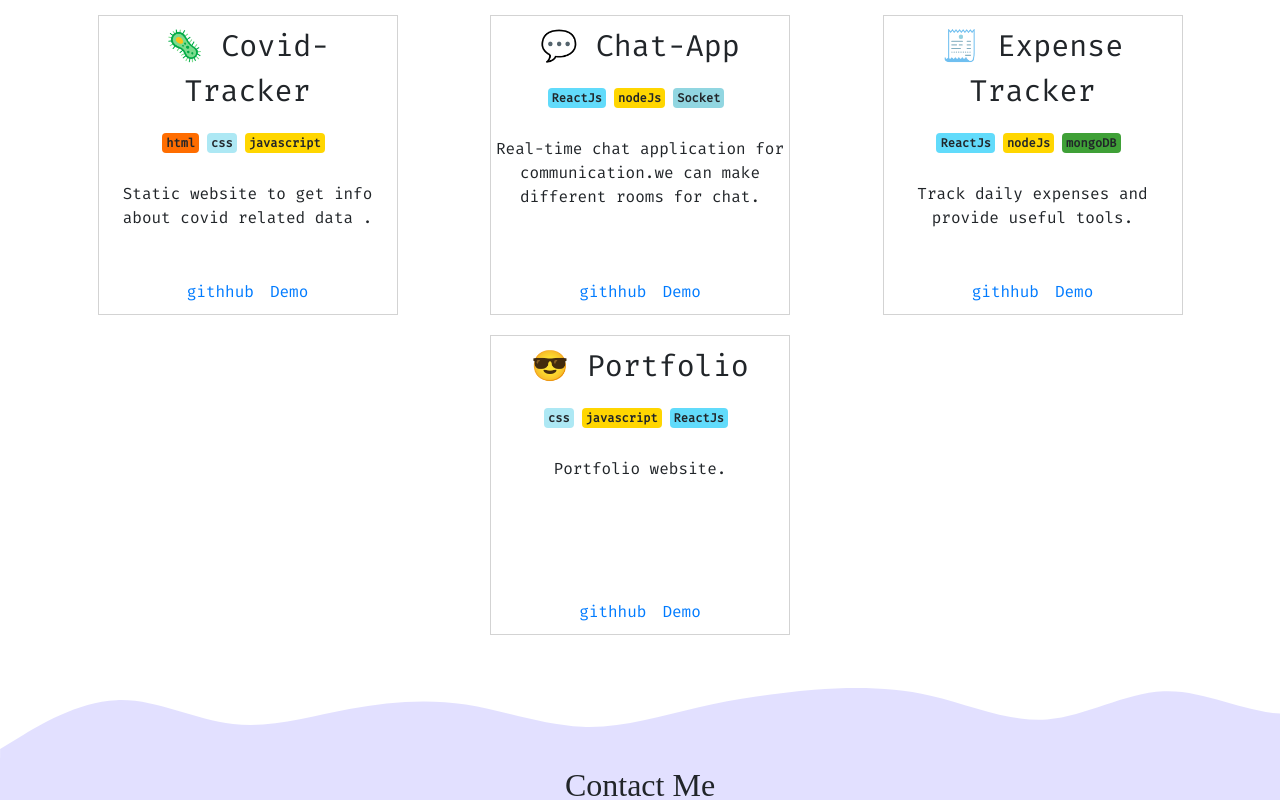
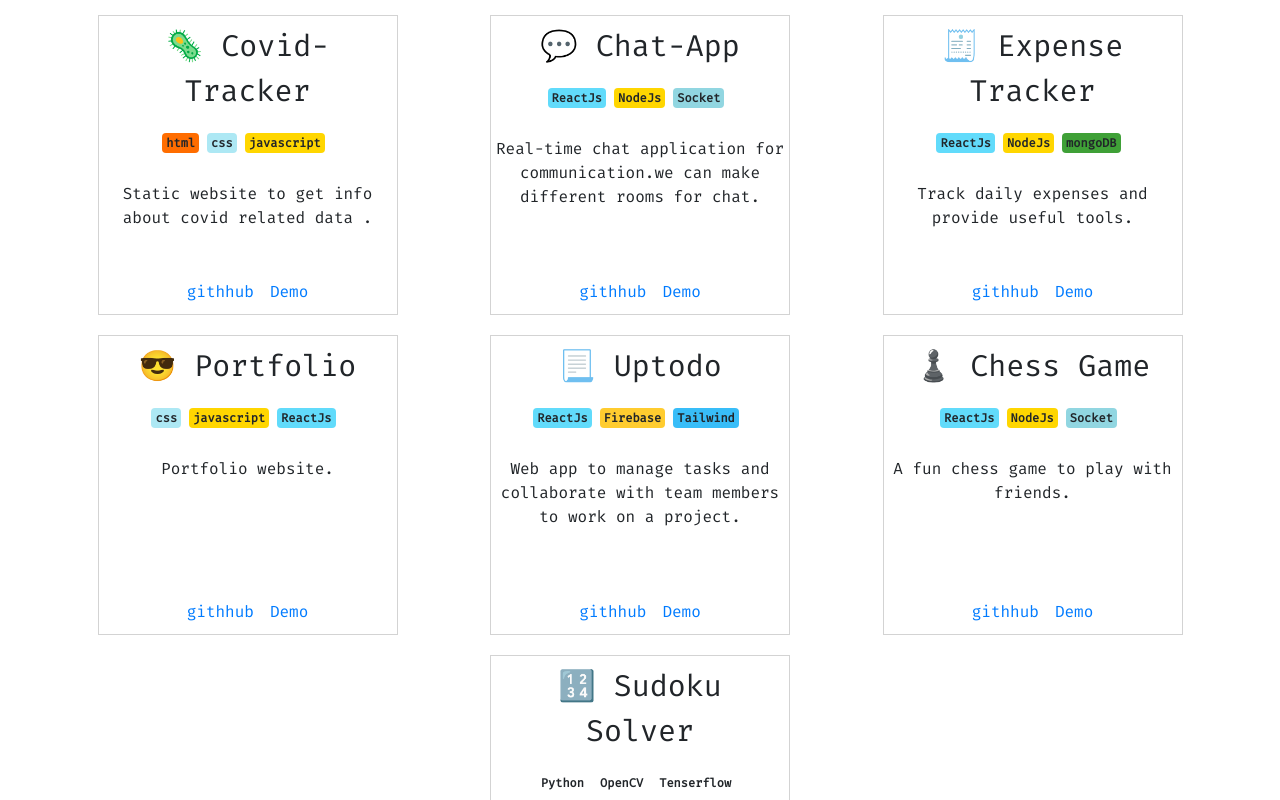
Before and after one commit to nvishal2580/Portfolio, a React (Create React App) app: page / in a window 1280 px wide. Shown: the part 4100-4900 px from the top of the page. Built offline with nearby package versions, Linux system fonts and the light colour scheme; a web font is replaced by a local one.

Commit message:
Resume link updated

```diff
--- a/src/Data/Details.js
+++ b/src/Data/Details.js
@@ -6,7 +6,7 @@ export const Details = {
   Facebook: "https://www.facebook.com/vishal.nagar.710",
   Instagram: "https://www.instagram.com/vishalnagardhakad/",
   Resume:
-    "https://drive.google.com/file/d/1aJ18qN5zReprYs6geoIskHaiTgUktIu4/view?usp=sharing",
+    "https://drive.google.com/file/d/1bLq3-MUDjWnbx46pIigfDB_nopxl1rs7/view?usp=sharing",
 };
 
 export const Logos = {
@@ -40,7 +40,7 @@ export const Projects = [
   {
     id: 13,
     title: " 💬 Chat-App ",
-    tags: ["ReactJs", "nodeJs", "Socket"],
+    tags: ["ReactJs", "NodeJs", "Socket"],
     details:
       "Real-time chat application for communication.we can make different rooms for chat.",
     github: "https://github.com/nvishal2580/chat-app",
@@ -49,7 +49,7 @@ export const Projects = [
   {
     id: 14,
     title: " 🧾 Expense Tracker ",
-    tags: ["ReactJs", "nodeJs", "mongoDB"],
+    tags: ["ReactJs", "NodeJs", "mongoDB"],
     details: "Track daily expenses and provide useful tools.",
     github: "https://github.com/nvishal2580/Expense-Tracker/",
     demo: "https://github.com/nvishal2580/Expense-Tracker",
@@ -62,6 +62,30 @@ export const Projects = [
     github: "https://github.com/nvishal2580/Portfolio/",
     demo: "",
   },
+  {
+    id: 16,
+    title: " 📃 Uptodo ",
+    tags: ["ReactJs", "Firebase", "Tailwind"],
+    details: "Web app to manage tasks and collaborate with team members to work on a project.",
+    github: "https://github.com/nvishal2580/Uptodo/",
+    demo: "https://up-todo.netlify.app/",
+  },
+  {
+    id: 17,
+    title: " ♟️ Chess Game ",
+    tags: ["ReactJs", "NodeJs", "Socket"],
+    details: "A fun chess game to play with friends.",
+    github: "https://github.com/nvishal2580/Chess_game/",
+    demo: "",
+  },
+  {
+    id: 18,
+    title: " 🔢 Sudoku Solver ",
+    tags: ["Python", "OpenCV", "Tenserflow"],
+    details: "Build a machine learning model to solve the sudoku detecting from a Image",
+    github: "https://github.com/nvishal2580/Portfolio/",
+    demo: "",
+  },
 ];
 
 export const TagsColors = {
@@ -71,10 +95,12 @@ export const TagsColors = {
   education: "#f4a261",
   project: "#e76f51",
   ReactJs: "#61DBFB",
-  nodeJs: "#FFD600",
+  NodeJs: "#FFD600",
   Redux: "#764ABC",
   Socket: "#91D6E1",
   mongoDB: "#3FA037",
+  Firebase : "#FFCC2F",
+  Tailwind: "#38BDF8"
 };
 
 export function getTagColor(tag) {
```
